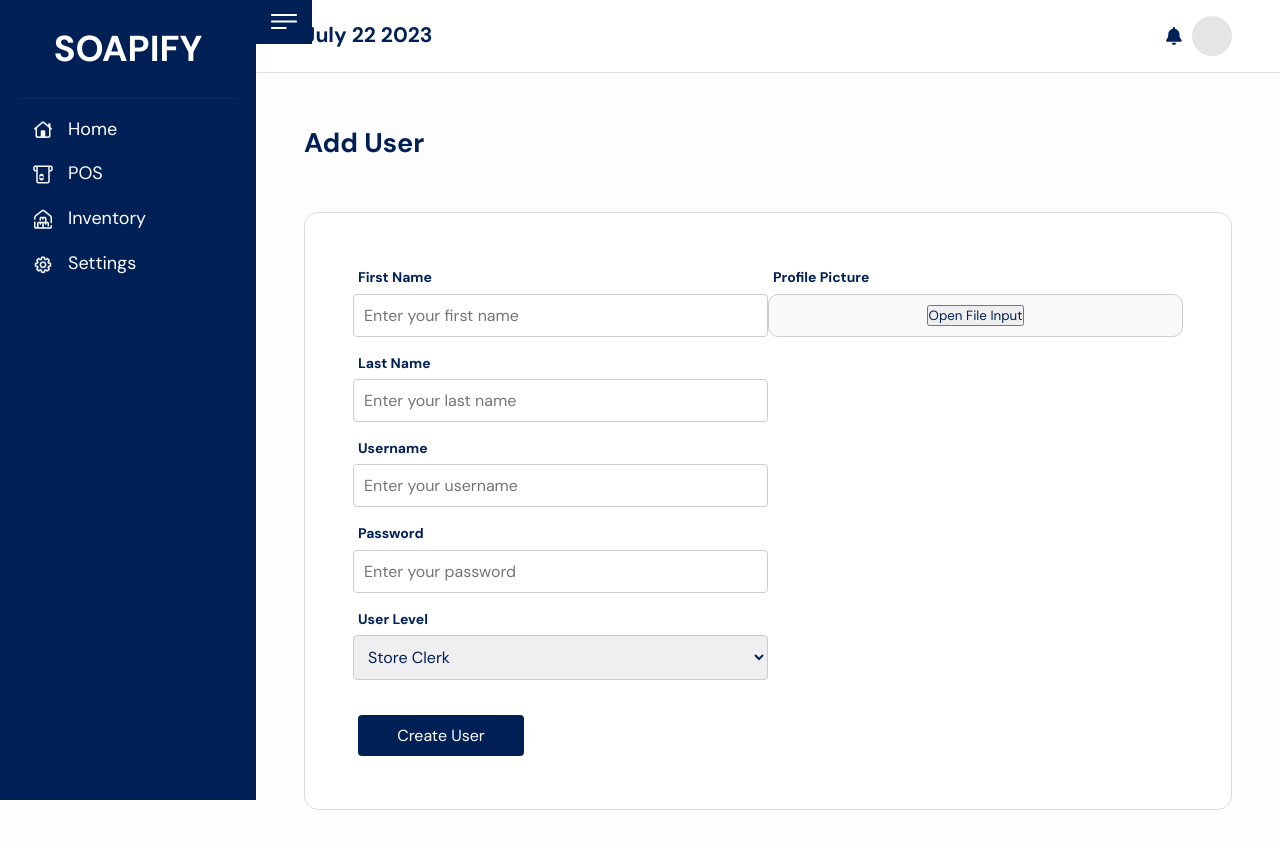
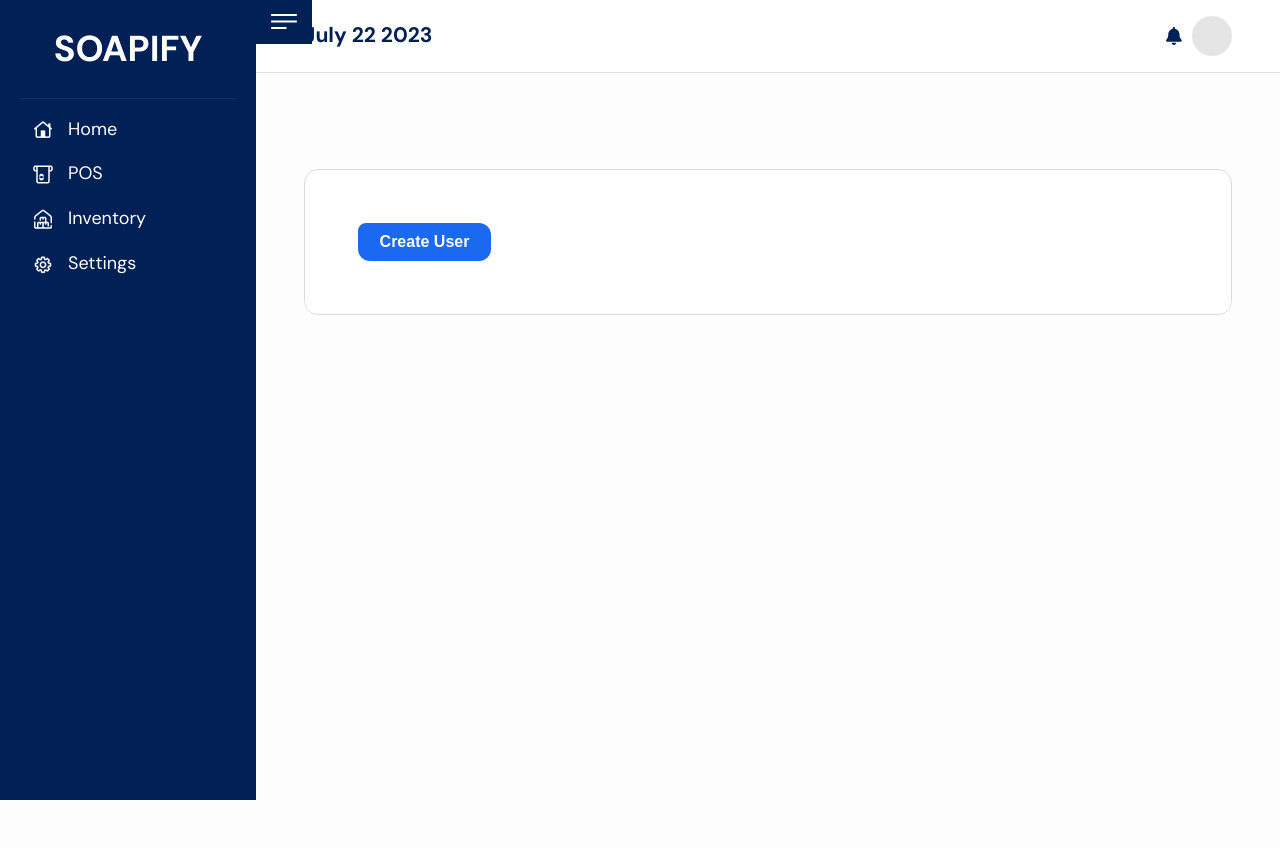
Before and after one commit to angeloeboy/soapify-frontend, a Next.js app: page /dashboard/user in a window 1280 px wide. Shown: the top 848 px of the page. After the commit the page ends 800 px from the top, so only its background shows below. Built offline with nearby package versions, Linux system fonts and the light colour scheme.

Commit message:
create user design(not finish)

```diff
--- a/src/components/styled-components/StyledPanel.jsx
+++ b/src/components/styled-components/StyledPanel.jsx
@@ -17,19 +17,28 @@ const StyledPanel = styled.div`
 export const BigTitle = styled.h2`
 	color: rgba(0, 32, 86, 0.85);
 	font-family: DM Sans;
-	font-size: 20px;
+	font-size: 24px;
 	font-style: normal;
 	font-weight: 700;
+	padding: 15px;
+	margin-top: 23.52px;
+	margin-bottom: 23.52px;
+	margin-left:24.37px ;
 	line-height: normal;
 `;
 
 export const FieldTitle = styled.h3`
-	color: #4e4e4e;
+	color: rgba(0, 32, 86, 0.50);
 	font-family: DM Sans;
 	font-size: 14px;
 	font-style: normal;
-	font-weight: 700;
+	margin-left: 15px;
+	font-weight: 500;
 	line-height: normal;
+ 	padding: 15px;
+	margin-top: 28px;
+
+
 `;
 
 export const InfoContainer = styled.div`
@@ -41,12 +50,13 @@ export const InputContainer = styled.div`
 `;
 
 export const Input = styled.input`
-	border-radius: 8px;
-	border: 1px solid #e1e1e1;
-	font-size: 16px;
+	border-radius: 11px;
+	border: 1px solid #EEE;
 	padding: 8px 16px;
-	margin-top: 8px;
-	width: 100%;
+	margin-left: 24.37px;
+	width: 780.824px;
+	height: 41px;
+	flex-shrink: 0;
 	&:focus {
 		outline: 1px solid #0070f3;
 	}
--- a/src/pages/dashboard/user/index.jsx
+++ b/src/pages/dashboard/user/index.jsx
@@ -1,92 +1,113 @@
-import React, { useRef } from "react";
+import React, { useState,useRef } from "react";
+import styled from "styled-components";
 import DashboardLayout from "@/components/dashboardLayout";
 import PageTitle from "@/components/pageTitle";
-import StyledPanel from "@/components/styled-components/StyledPanel";
+import StyledPanel, { BigTitle, FieldTitle, InfoContainer, Input, InputContainer } from "@/components/styled-components/StyledPanel";
 import { useRouter } from "next/router";
-import styled from "styled-components";
+
 
 const Button = styled.button`
-	/* Button styles here */
-	color: white;
-	background-color: #002056;
-	border-radius: 4px;
+    color: #FFF;
+    font-family: Arial;
+	background-color: #1A69F0;
+	font-style: normal;
+    font-weight: 700;
+    line-height: normal;
+	border-radius: 8px 12px 12px 12px;
  	padding: 10px 20px;
 	border: none;
+	width: 133px;
 	margin: 5px;
 	font-size: 16px;
 	cursor: pointer;
-	width: 20%; /* Adjust the width to 20% */
-`;
-
-const Label = styled.label`
-	/* Label styles here */
-	display: block;
-	margin: 5px;
-	font-size: 14px;
-	font-weight: bold;
-`;
-
-const TextField = styled.input`
-	/* TextField styles here */
-	width: 100%;
-	padding: 10px;
-	margin-bottom: 10px;
-	border: 1px solid #ccc;
-	border-radius: 4px;
-	font-size: 16px;
+	width: 50 /* Set width to 100% */
 `;
 
 const Select = styled.select`
-	/* Select styles here */
-	width: 100%;
+ 	color: #1A69F0;
+	width: 700.824px;
+	height: 41px;
 	padding: 10px;
-	margin-bottom: 30px;
+	margin-top: 10px;
+	margin-bottom:10px;
+	margin-left: 23.92px;
 	border: 1px solid #ccc;
-	border-radius: 4px;
+	border-radius: 11px;
 	font-size: 16px;
+	font-family: DM Sans;
+	font-size: 14px;
+	font-style: normal;
+	font-weight: 700;
+	line-height: normal;
+`;
+const LabelContainer = styled.div`
+  background-color: #F3F3F3;
+  border: 1px solid #DFDFDF;
+  padding: 15px;
+  margin-top: 29px;
+  flex-shrink: 0;
+  width: 100%; /* Extend to full width */
+  margin-bottom: 8.52px;
+
 `;
 
-const Option = styled.option`
-	/* Option styles here */
+
+const Label = styled.div`
+  color: #002056;
+  font-size: 16px;
+  font-style: normal;
+  font-family: DM Sans;
+  font-weight: 500;
+  line-height: normal;
+  display: block;
+
+
 `;
 
-const Container = styled.div`
-	/* Container styles here */
-	display: flex;
-	justify-content: flex-start;
-	height: 100%;
+
+const Option = styled.option`
+	font-family: DM Sans;
+	font-size: 14px;
+	font-style: normal;
+	font-weight: 700;
+	line-height: normal;
+	margin-left: 23.92px;
+
 `;
 
 const FieldContainer = styled.div`
-	/* FieldContainer styles here */
+
 	display: flex;
-	width: 20%;
+	width: 100%;
 	flex-direction: column;
-	flex: 1;
  `;
+
 const ProfilePictureContainer = styled.div`
-	width: 50%;
+ width: 780.824px;
+ flex-shrink: 0;
+ padding: 10px;
+ margin-top: -15px;
+
+
+
  `;
 
 const FileInput = styled.input.attrs({ type: "file" })`
-	/* File input styles here */
-	/* margin-left: 10px; /* Add some margin between label and input file */
-	/* display: flex;
 	height: 300px;
 	align-items: center;
 	justify-content: center;
 	padding: 10px;
-	border: 1px solid #ccc;
 	border-radius: 10px;
 	background-color: #f9f9f9;
 	text-align: center;
-	width: 100%;
-	max-width: 300px;  */
+	max-width: 300px;
 	padding: 20px;
 	display: none;
+	width: 100%;
 `;
 
 const Centered = styled.div`
+	margin-top: 10px;
 	display: flex;
 	padding: 10px;
 	border: 1px solid #ccc;
@@ -95,52 +116,148 @@ const Centered = styled.div`
 	text-align: center;
 	justify-content: center;
 	align-items: center;
+	margin-left: 10px;
+	height: 300px;
+	width: 100%;
 `;
 
-const Test = () => {
-	const fileInput = useRef(null);
-	const router = useRouter();
+const SecondaryButton = styled.button`
+	color: white;
+	background-color: #002056;
+	border-radius: 6px;
+	padding: 10px 20px;
+	border: none;
+	margin: 5px;
+	font-size: 16px;
+	cursor: pointer;
+	width: 50%; /* Set width to 100% */
+`;
 
-	const onButtonClick = () => {
-		// triggers the click event of the file input
-		fileInput.current.click();
-	};
+const CloseButton = styled.button`
+    width:115px;
+    color: #1A69F0;
+    background-color: white;
+    border: 1px solid rgba(26, 105, 240, 1);
+    border-radius: 8px;
+	height: 40px;
+    padding: 10px 20px;
+    margin: 5px;
+    font-size: 16px ;
+	font-style:normal;
+    font-weight: 700;
+	font-family: Arial, Helvetica, sans-serif;
+	line-height: normal;
+    cursor: pointer;
+`;
+const ButtonsContainer = styled.div`
+    display: flex;
+    justify-content: flex-end;
+    margin-top: 222px;
+	box-shadow: 0 4px 16px rgba(0, 0, 0, 0.1);
 
+`;
+
+
+const PopupOverlay = styled.div`
+    position: fixed;
+    top: 0;
+    left: 0;
+    width: 100%;
+    height: 100vh;
+    background-color: rgba(0, 0, 0, 0.5); /* Semi-transparent black overlay */
+    display: flex;
+    justify-content: center;
+    align-items: center;
+`;
+
+const PopupContent = styled.div`
+    background-color: #fff;
+    border-radius: 8px;
+    box-shadow: 0 4px 8px rgba(0, 0, 0, 0.1);
+    overflow-y: auto;
+	overflow-x: hidden; /* Hide horizontal overflow */
+    width: 828.924px;
+    max-height: 90vh; /* Set the maximum height to 90% of the viewport height */
+    display: block;
+    flex-shrink: 0;
+    margin: 0 auto;
+    padding: 0 auto;
+`;
+ const Popup = ({ onClose, onButtonClick, fileInput }) => {
  	return (
-		<DashboardLayout>
-			<PageTitle title="Add User" />
-			<StyledPanel>
-				<Container>
+	  <PopupOverlay>
+		<PopupContent>
+		  <BigTitle> Add User </BigTitle>
 		  <FieldContainer>
-						<Label>First Name</Label>
-						<TextField type="text" placeholder="Enter your first name" />
+		<LabelContainer><Label>General Information</Label> </LabelContainer>
+			<FieldTitle> First Name </FieldTitle>
+			<Input type="text" placeholder="Enter your First Name" />
 
-						<Label>Last Name</Label>
-						<TextField type="text" placeholder="Enter your last name" />
+			<FieldTitle>Last Name</FieldTitle>
+			<Input type="text" placeholder="Enter your Last Name" />
 
-						<Label>Username</Label>
-						<TextField type="text" placeholder="Enter your username" />
+			<FieldTitle>Username</FieldTitle>
+			<Input type="text" placeholder="Enter your Username" />
+			<FieldTitle>Image (optional)</FieldTitle>
+			<ProfilePictureContainer>
+			  <Centered>
+				<SecondaryButton onClick={onButtonClick}>
+				  Click to Upload or Drag and drop an Image
+				</SecondaryButton>
+				<FileInput ref={fileInput} />
+			  </Centered>
+			</ProfilePictureContainer>
 
-						<Label>Password</Label>
-						<TextField type="password" placeholder="Enter your password" />
+		<LabelContainer><Label>Password</Label> </LabelContainer>
+			<FieldTitle>Password</FieldTitle>
+			<Input type="password" placeholder="Enter your Password" />
+			<FieldTitle>Confirm Password</FieldTitle>
+			<Input type="password" placeholder="" />
 
-						<Label>User Level</Label>
+		<LabelContainer><Label>Account Type</Label> </LabelContainer>
+			<FieldTitle>Account Type</FieldTitle>
 			<Select>
 			  <Option value="Store Clerk">Store Clerk</Option>
 			  <Option value="Store Owner">Store Owner</Option>
 			  <Option value="Cashier">Cashier</Option>
 			</Select>
 			</FieldContainer>
+          <ButtonsContainer>
 
-					<ProfilePictureContainer>
-						<Label>Profile Picture</Label>
-						<Centered>
-							<FileInput ref={fileInput} />
-							<button onClick={onButtonClick}>Open File Input</button>
-						</Centered>
-					</ProfilePictureContainer>
-				</Container>
-				<Button onClick={() => router.push("/dashboard")}>Create User</Button>
+ 			<CloseButton onClick={onClose}>Close</CloseButton>
+			<Button onClick={() => router.push("/dashboard")}>Save</Button>
+			</ButtonsContainer>
+
+ 		</PopupContent>
+	  </PopupOverlay>
+	);
+  };
+
+  const Test = () => {
+ 	const [isPopupOpen, setPopupOpen] = useState(false);
+	const fileInput = useRef(null);
+
+	const handleOpenPopup = () => {
+	  setPopupOpen(true);
+	};
+
+	const handleClosePopup = () => {
+	  setPopupOpen(false);
+	};
+
+	const onButtonClick = () => {
+ 	  fileInput.current.click();
+	};
+
+	return (
+	  <DashboardLayout>
+		<StyledPanel>
+
+
+		  <Button onClick={handleOpenPopup}>Create User</Button>
+		  {isPopupOpen && (
+			<Popup onClose={handleClosePopup} onButtonClick={onButtonClick} fileInput={fileInput} />
+		  )}
 		</StyledPanel>
 	  </DashboardLayout>
 	);
```
Lines whose indentation alone changed are shown as unchanged.
